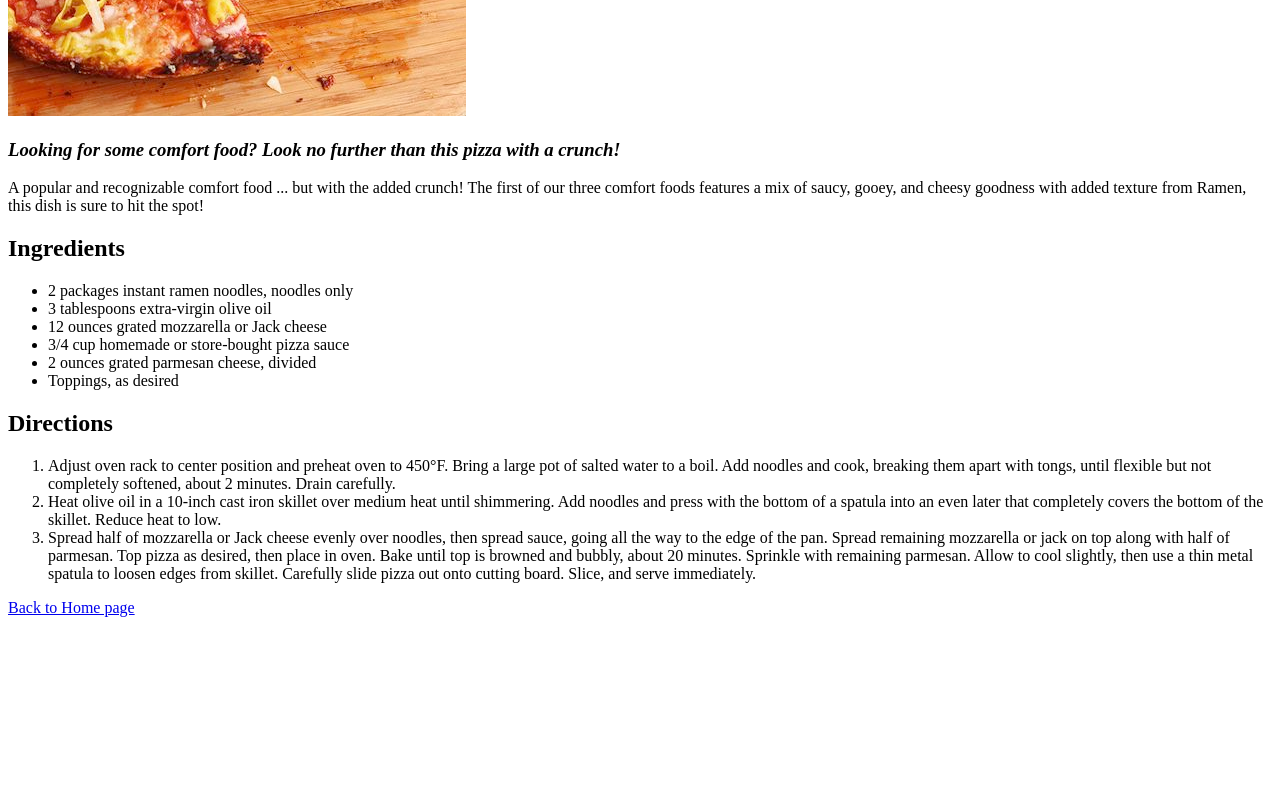
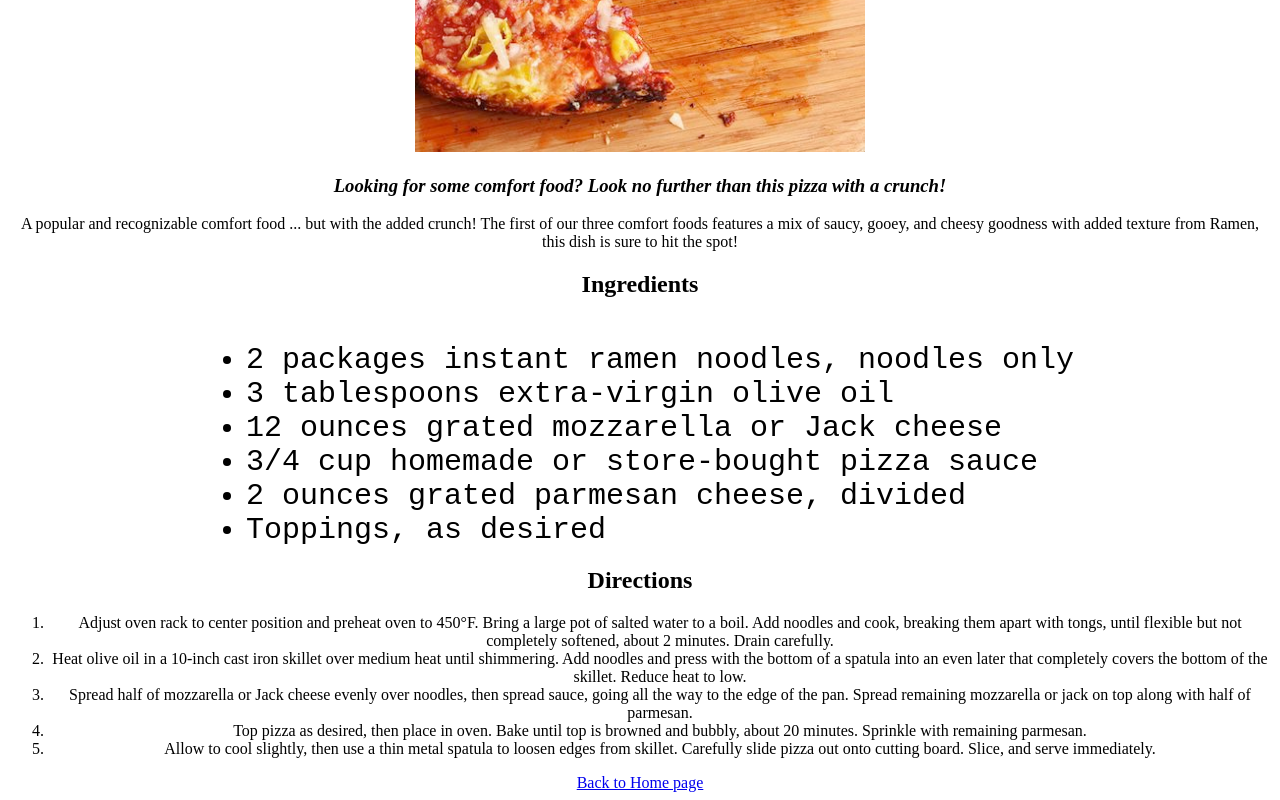
Before and after one commit to sh1mmy34/odin-recipes, a plain HTML site: page recipes/pizza.html in a window 1280 px wide. Shown: the part 422-1222 px from the top of the page. Before the commit the page ends 1047 px from the top, so only its background shows below. Drawn offline with Linux system fonts and the light colour scheme.

Commit message:
Reorganize directions. Link CSS style sheet

```diff
--- a/recipes/pizza.html
+++ b/recipes/pizza.html
@@ -3,6 +3,7 @@
   <head>
     <Meta charset="utf-8">
     <title>Ramen Pizza</title>
+    <link rel="stylesheet" href="../css/styles.css">
   </head>
 
   <body>
@@ -11,7 +12,7 @@
     <h3><em>Looking for some comfort food? Look no further than this pizza with a crunch! </em></h3>
     <p>A popular and recognizable comfort food ... but with the added crunch! The first of our three comfort foods features a mix of saucy, gooey, and cheesy goodness with added texture from Ramen, this dish is sure to hit the spot!</p>
 
-    <h2>Ingredients</h2>
+    <h2 class="ingredients">Ingredients</h2>
     <ul>
       <li>2 packages instant ramen noodles, noodles only</li>
       <li>3 tablespoons extra-virgin olive oil</li>
@@ -25,7 +26,9 @@
     <ol>
       <li>Adjust oven rack to center position and preheat oven to 450°F. Bring a large pot of salted water to a boil. Add noodles and cook, breaking them apart with tongs, until flexible but not completely softened, about 2 minutes. Drain carefully.</li>
       <li>Heat olive oil in a 10-inch cast iron skillet over medium heat until shimmering. Add noodles and press with the bottom of a spatula into an even later that completely covers the bottom of the skillet. Reduce heat to low.</li>
-      <li>Spread half of mozzarella or Jack cheese evenly over noodles, then spread sauce, going all the way to the edge of the pan. Spread remaining mozzarella or jack on top along with half of parmesan. Top pizza as desired, then place in oven. Bake until top is browned and bubbly, about 20 minutes. Sprinkle with remaining parmesan. Allow to cool slightly, then use a thin metal spatula to loosen edges from skillet. Carefully slide pizza out onto cutting board. Slice, and serve immediately.</li>
+      <li>Spread half of mozzarella or Jack cheese evenly over noodles, then spread sauce, going all the way to the edge of the pan. Spread remaining mozzarella or jack on top along with half of parmesan.
+      <li>Top pizza as desired, then place in oven. Bake until top is browned and bubbly, about 20 minutes. Sprinkle with remaining parmesan.</li>
+      <li>Allow to cool slightly, then use a thin metal spatula to loosen edges from skillet. Carefully slide pizza out onto cutting board. Slice, and serve immediately.</li>
     </ol>
 
     <a href="../index.html">Back to Home page</a>
```
